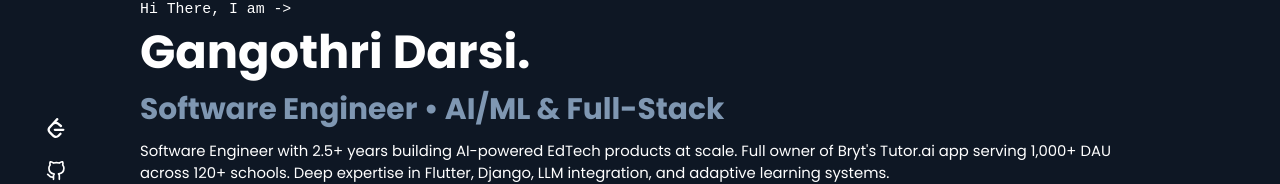
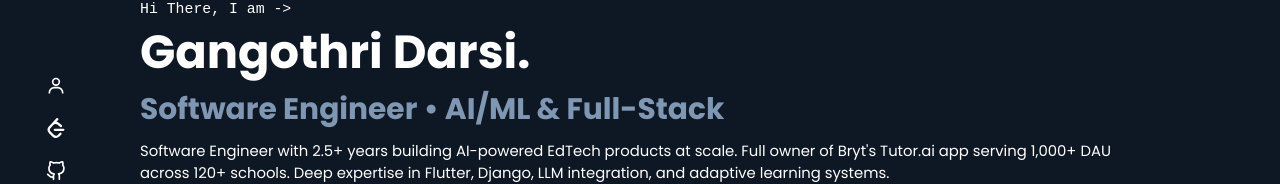
Before and after one commit to darsigangothri06/myportfolio-v2.0, a Next.js app: page / in a window 1280 px wide. Shown: the part 219-403 px from the top of the page. Built offline with nearby package versions, Linux system fonts and the light colour scheme.

Commit message:
Add Topmate link to sidebar socials and footer

```diff
--- a/components/FixedSocials/index.tsx
+++ b/components/FixedSocials/index.tsx
@@ -6,12 +6,14 @@ import {
   LEETCODE_URL,
   LINKEDIN_URL,
   MY_EMAIL_ID,
+  TOPMATE_URL,
 } from "@/constants";
 import { FiFacebook, FiGithub, FiInstagram, FiLinkedin } from "react-icons/fi";
 import React, { useEffect } from "react";
 
 import { MdOutlineAlternateEmail } from "react-icons/md";
 import { SiLeetcode } from "react-icons/si";
+import { BiUser } from "react-icons/bi";
 import styles from "@/styles/components/fixedSocials.module.scss";
 
 function FixedSocials() {
@@ -33,6 +35,9 @@ function FixedSocials() {
   return (
     <div className={styles.container}>
       <div className={styles.socials}>
+        <a href={TOPMATE_URL} title="Book a 1:1 session on Topmate">
+          <BiUser size={20} />
+        </a>
         <a href={LEETCODE_URL}>
           <SiLeetcode size={20} />
         </a>
@@ -48,9 +53,6 @@ function FixedSocials() {
         <a href={INSTAGRAM_URL}>
           <FiInstagram size={20} />
         </a>
-        {/* <a href={FB_URL}>
-          <FiFacebook size={20} />
-        </a> */}
       </div>
 
       <div
--- a/components/Footer/index.tsx
+++ b/components/Footer/index.tsx
@@ -13,6 +13,7 @@ import {
   MY_EMAIL_ID,
   PROJECTS_TAG,
   SKILLS_TAG,
+  TOPMATE_URL,
   WHAT_I_DO_TAG,
 } from "@/constants";
 import { FiGithub, FiInstagram, FiLinkedin } from "react-icons/fi";
@@ -20,6 +21,7 @@ import { FiGithub, FiInstagram, FiLinkedin } from "react-icons/fi";
 import { MdOutlineAlternateEmail } from "react-icons/md";
 import React from "react";
 import { SiLeetcode } from "react-icons/si";
+import { BiUser } from "react-icons/bi";
 import styles from "@/styles/components/footer.module.scss";
 
 function Footer() {
@@ -30,6 +32,9 @@ function Footer() {
         <h4 className={styles.logo}>© Gangothri Darsi</h4>
         {/* socials */}
         <div className={styles.socials}>
+          <a href={TOPMATE_URL} title="Book a 1:1 session on Topmate">
+            <BiUser size={25} />
+          </a>
           <a href={LEETCODE_URL}>
             <SiLeetcode size={25} />
           </a>
@@ -45,9 +50,6 @@ function Footer() {
           <a href={INSTAGRAM_URL}>
             <FiInstagram size={25} />
           </a>
-          {/* <a href={FB_URL}>
-            <FiFacebook size={25} />
-          </a> */}
         </div>
       </div>
 
--- a/constants/index.ts
+++ b/constants/index.ts
@@ -35,6 +35,7 @@ export const OLD_PORTFOLIO_URL = "https://gangothridarsi.me"; // the url of my o
 export const WHATS_APP_LINK = "https://wa.link/gn88ir";
 export const COPYRIGHT_TEXT = "© 2025 Gangothri Darsi";
 export const LEETCODE_URL = "https://leetcode.com/gangothrid528/";
+export const TOPMATE_URL = "https://topmate.io/darsigangothri06";
 export const FB_URL = "";
 // regex constants
 export const EMAIL_REGEX =
```
